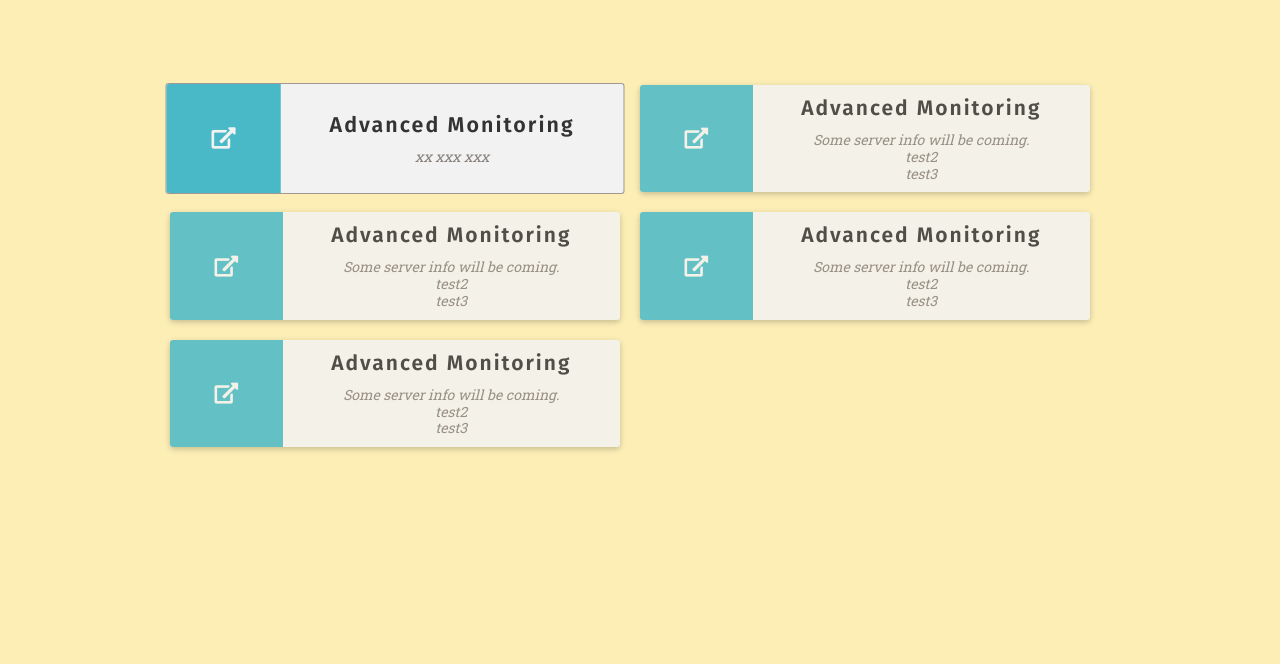
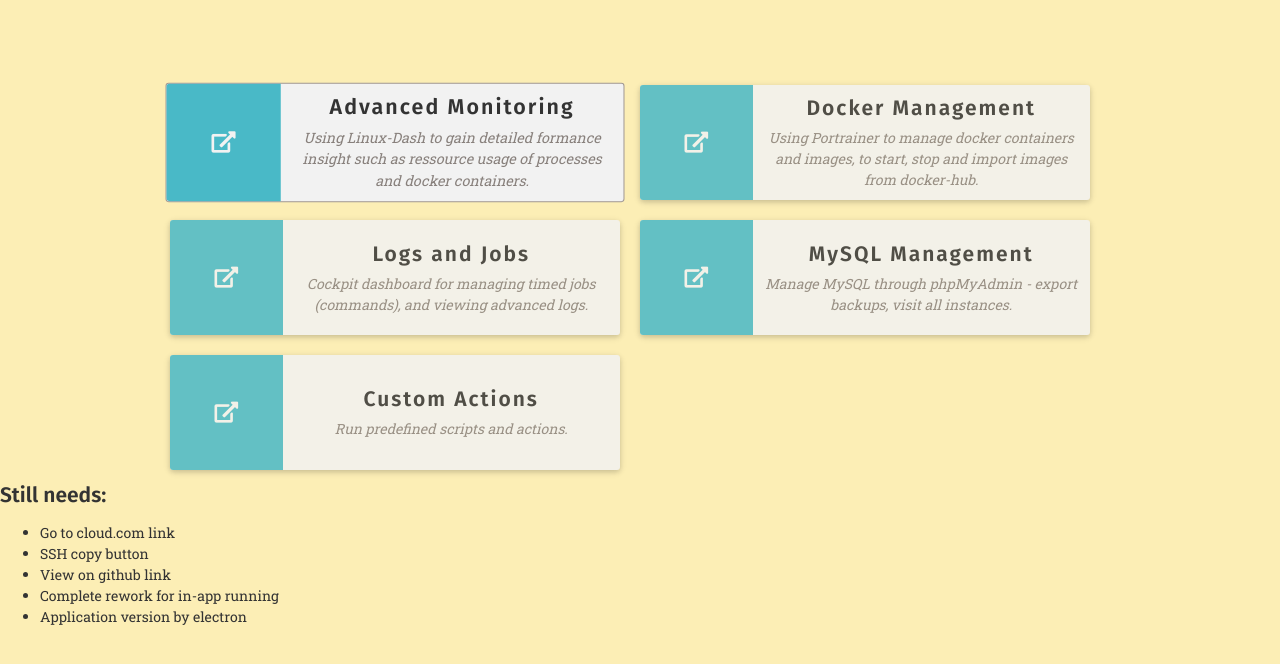
Before and after one commit to MarkKragerup/maincode-dash, a React (Create React App) app in the folder frontend/: page / in a window 1280 px wide. Shown: the top 664 px of the page. Built offline with nearby package versions, Linux system fonts and the light colour scheme.

Commit message:
Awesome addons

```diff
--- a/frontend/src/App.js
+++ b/frontend/src/App.js
@@ -3,13 +3,19 @@ import Frontpage from './pages/Frontpage/Frontpage';
 import './MaincodeLibrary/Maincode-Styles.css';
 import './MaincodeLibrary/CSSThemes/mc-theme-pop-os.css'
 
+export default function App() {
+    return (
+        <div className="App">
+            <Frontpage/>
 
-function App() {
-  return (
-    <div className="App">
-      <Frontpage/>
-    </div>
-  );
+            <h2 style={{display: 'block'}}>Still needs:</h2>
+            <ul>
+                <li>Go to cloud.com link</li>
+                <li>SSH copy button</li>
+                <li>View on github link</li>
+                <li>Complete rework for in-app running</li>
+                <li>Application version by electron</li>
+            </ul>
+        </div>
+    );
 }
-
-export default App;
--- a/frontend/src/MaincodeLibrary/Maincode-Styles.css
+++ b/frontend/src/MaincodeLibrary/Maincode-Styles.css
@@ -34,6 +34,9 @@
 }
 html{
     scroll-behavior: smooth;
+}
+body{
+    display: inline-block;
 }
 /* Scroll bar modifiers */
 /* width */
--- a/frontend/src/components/DashboardLink/DashboardLink.css
+++ b/frontend/src/components/DashboardLink/DashboardLink.css
@@ -9,7 +9,7 @@
 
     cursor: pointer;
     opacity: 0.85;
-    transition: 0.2s all ease;
+    transition: 0.2s all ease,0s margin, 0s border;
 }
 .link-card:focus {
     opacity: 1;
@@ -38,8 +38,7 @@
     box-sizing: border-box;
     width: 75%;
     height: 100%;
-    min-height: 50px;
-    display: inline-block;
+    min-height: 115px;
 
     display: flex;
     flex-direction: column;
@@ -50,10 +49,9 @@
     letter-spacing: 2px;
     line-height: 27px;
     text-align: center;
-    margin-bottom: 10px!important;
+    margin-bottom: 5px!important;
 }
 .link-card .right-block p {
-    line-height: 1.2;
     font-style: italic;
     text-align: center;
     color: var(--secondary-color-3);
--- a/frontend/src/pages/Frontpage/Frontpage.js
+++ b/frontend/src/pages/Frontpage/Frontpage.js
@@ -16,55 +16,40 @@ export default function Frontpage(){
                 href={"https://monitor.maincode.dk"}
             >
                 <h2>Advanced Monitoring</h2>
-                <p>xx xxx xxx</p>
+                <p>Using Linux-Dash to gain detailed formance insight such as ressource usage of processes and docker containers.</p>
             </DashboardLink>
-            <a className="theme-card link-card" tabIndex={2}>
-                <div className="left-block">
-                    <h2 className="fas fa-external-link-alt" />
-                </div>
-                <div className="right-block">
-                    <h2>Advanced Monitoring</h2>
-                    <p>Some server info will be coming.</p>
-                    <p>test2</p>
-                    <p>test3</p>
-                </div>
-            </a>
 
-            <a className="theme-card link-card" tabIndex={3}>
-                <div className="left-block">
-                    <h2 className="fas fa-external-link-alt" />
-                </div>
-                <div className="right-block">
-                    <h2>Advanced Monitoring</h2>
-                    <p>Some server info will be coming.</p>
-                    <p>test2</p>
-                    <p>test3</p>
-                </div>
-            </a>
+            <DashboardLink
+                tabIndex={2}
+                href={"https://portrainer.maincode.dk"}
+            >
+                <h2>Docker Management</h2>
+                <p>Using Portrainer to manage docker containers and images, to start, stop and import images from docker-hub.</p>
+            </DashboardLink>
 
-            <a className="theme-card link-card" tabIndex={4}>
-                <div className="left-block">
-                    <h2 className="fas fa-external-link-alt" />
-                </div>
-                <div className="right-block">
-                    <h2>Advanced Monitoring</h2>
-                    <p>Some server info will be coming.</p>
-                    <p>test2</p>
-                    <p>test3</p>
-                </div>
-            </a>
+            <DashboardLink
+                tabIndex={3}
+                href={"https://cockpit.dash.maincode.dk"}
+            >
+                <h2>Logs and Jobs</h2>
+                <p>Cockpit dashboard for managing timed jobs (commands), and viewing advanced logs.</p>
+            </DashboardLink>
 
-            <a className="theme-card link-card" tabIndex={5}>
-                <div className="left-block">
-                    <h2 className="fas fa-external-link-alt" />
-                </div>
-                <div className="right-block">
-                    <h2>Advanced Monitoring</h2>
-                    <p>Some server info will be coming.</p>
-                    <p>test2</p>
-                    <p>test3</p>
-                </div>
-            </a>
+            <DashboardLink
+                tabIndex={4}
+                href={"https://phpmyadmin.maincode.dk/phpmyadmin/"}
+            >
+                <h2>MySQL Management</h2>
+                <p>Manage MySQL through phpMyAdmin - export backups, visit all instances.</p>
+            </DashboardLink>
+
+            <DashboardLink
+                tabIndex={5}
+                href={"https://monitor.maincode.dk"}
+            >
+                <h2>Custom Actions</h2>
+                <p>Run predefined scripts and actions.</p>
+            </DashboardLink>
         </div>
     );
 }
```
